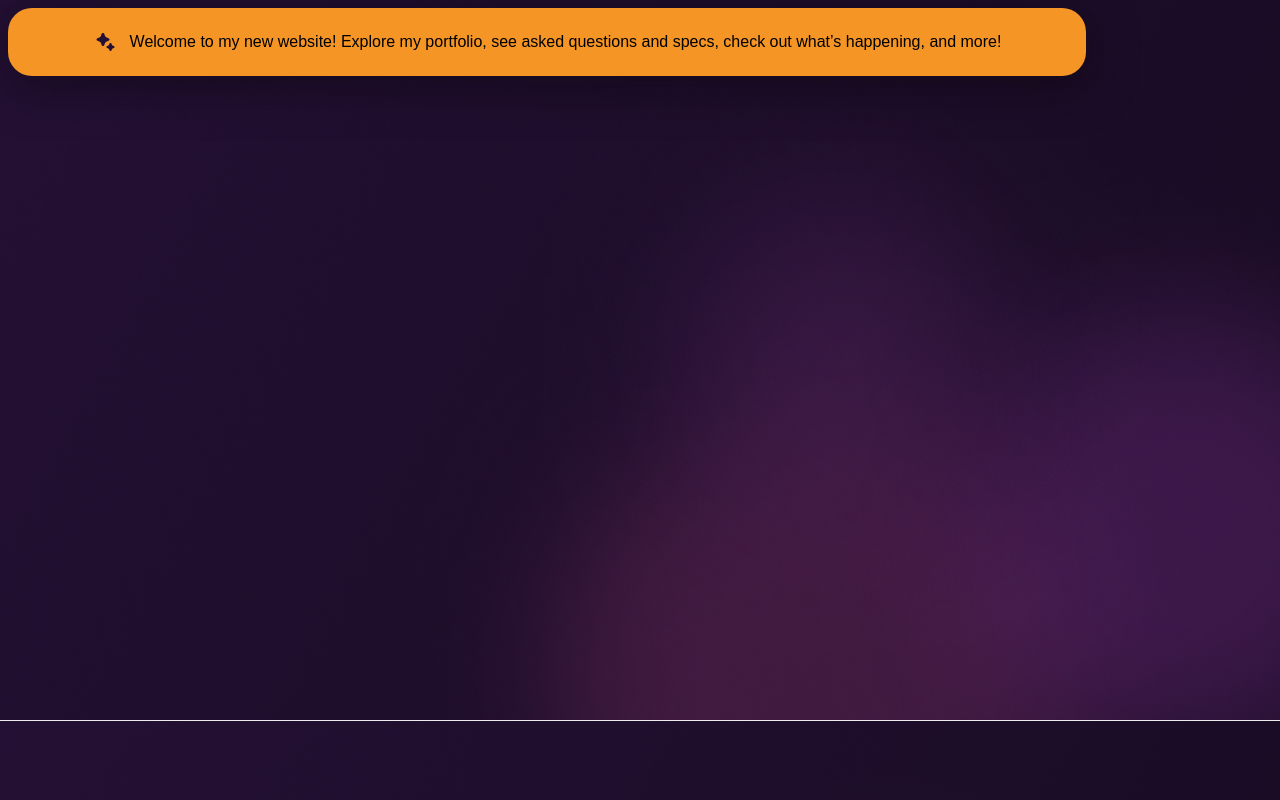
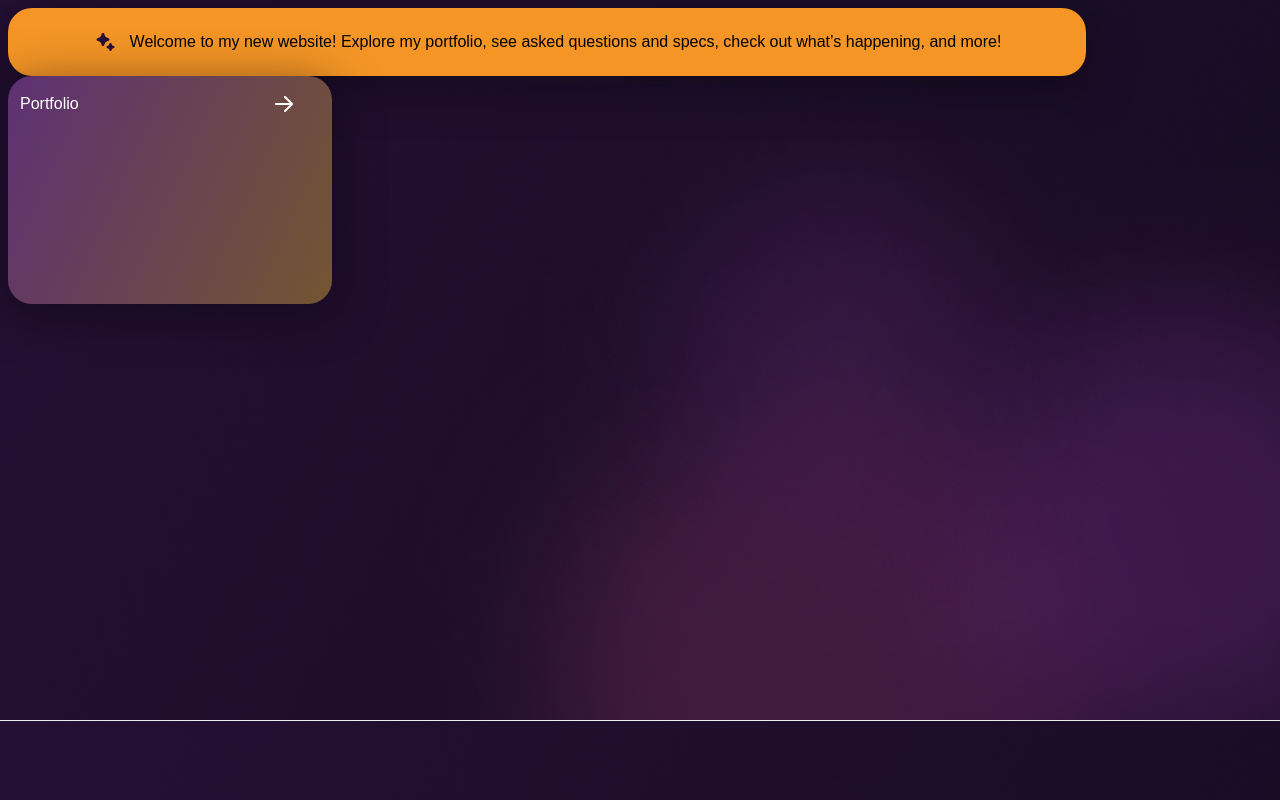
Before and after one commit to funnydusto/fydo, a plain HTML site: page index.html in a window 1280 px wide. Drawn offline with Linux system fonts and the light colour scheme.

Commit message:
Finishing up the portfolio card

```diff
--- a/index.html
+++ b/index.html
@@ -15,7 +15,14 @@
         <p>Welcome to my new website! Explore my portfolio, see asked questions and specs, check out what’s happening, and more!</p>
     </div>
 
-    <div id="portfolio" class="cardbox"></div>
+    <div id="portfolio" class="cardbox">
+      <div id="portfolioinfo">
+        <p>Portfolio</p>
+        <svg width="24" height="24" viewBox="0 0 24 24" fill="none" xmlns="http://www.w3.org/2000/svg">
+          <path d="M13.704 4.28404C13.6116 4.18715 13.5006 4.10981 13.3777 4.05662C13.2548 4.00343 13.1224 3.97547 12.9885 3.9744C12.8546 3.97332 12.7218 3.99916 12.5981 4.05037C12.4743 4.10159 12.3622 4.17713 12.2682 4.27253C12.1742 4.36793 12.1003 4.48123 12.0509 4.60572C12.0016 4.73021 11.9777 4.86335 11.9808 4.99724C11.9838 5.13112 12.0138 5.26303 12.0688 5.38513C12.1238 5.50723 12.2027 5.61704 12.301 5.70804L17.67 11H4C3.73478 11 3.48043 11.1054 3.29289 11.2929C3.10536 11.4805 3 11.7348 3 12C3 12.2653 3.10536 12.5196 3.29289 12.7071C3.48043 12.8947 3.73478 13 4 13H17.665L12.3 18.285C12.1206 18.4731 12.0214 18.7235 12.0235 18.9834C12.0256 19.2432 12.1288 19.4921 12.3112 19.6772C12.4935 19.8623 12.7408 19.9692 13.0006 19.9751C13.2604 19.981 13.5123 19.8856 13.703 19.709L20.628 12.887C20.7459 12.7708 20.8396 12.6322 20.9035 12.4794C20.9674 12.3266 21.0003 12.1627 21.0003 11.997C21.0003 11.8314 20.9674 11.6675 20.9035 11.5147C20.8396 11.3619 20.7459 11.2233 20.628 11.107L13.703 4.28404H13.704Z" fill="white"/>
+          </svg>
+      </div>
+    </div>
 
   </body>
 </html>
--- a/styles.css
+++ b/styles.css
@@ -43,4 +43,23 @@ body {
 
     width: 300px;
     height: 200px;
+    box-shadow: 0px 8px 48px rgba(8, 4, 9, 0.5);
+    border-radius: 24px;
   }
+
+  /* Portfolio Card */
+
+  #portfolio {
+    background: linear-gradient(293.96deg, #745531 0%, #5E3174 100%);
+  }
+
+  #portfolioinfo {
+    display: flex;
+    flex-direction: row;
+    justify-content: space-between;
+    align-items: center;
+    padding: 0px;
+
+    width: 276px;
+    height: 24px;
+  }
```
